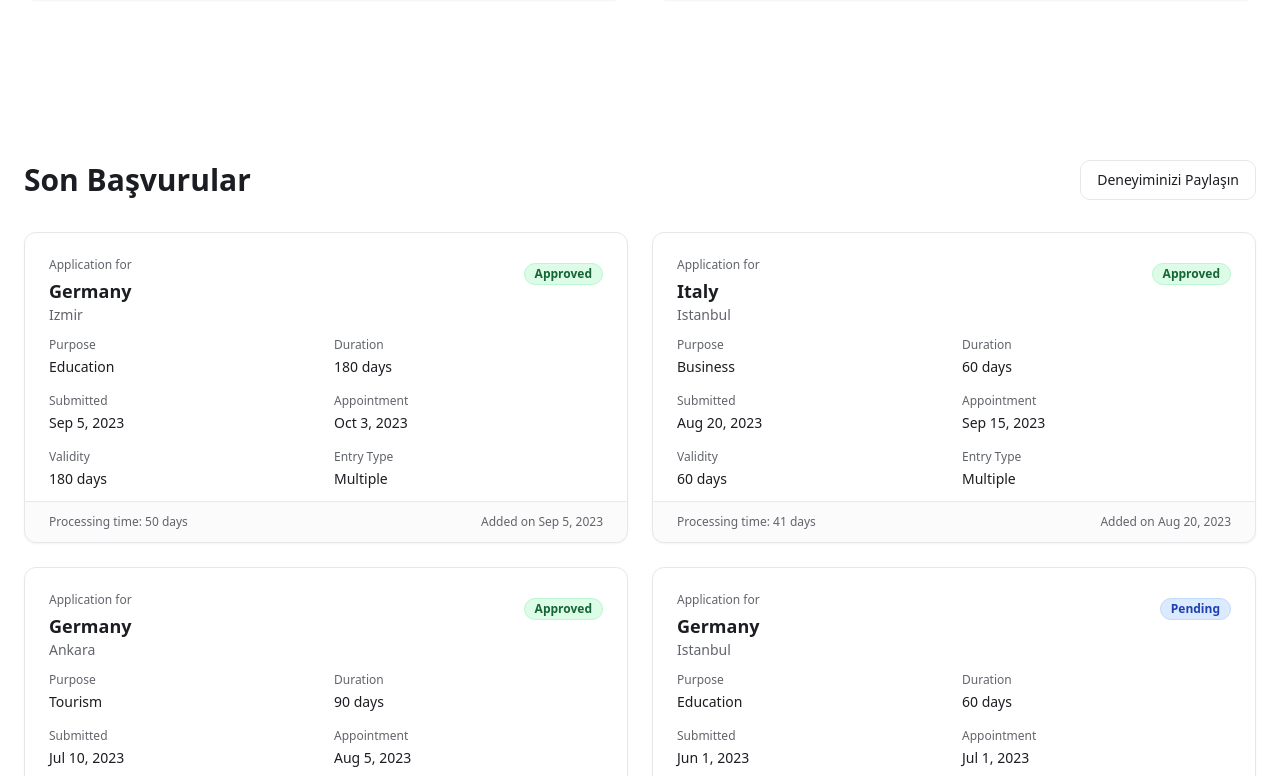
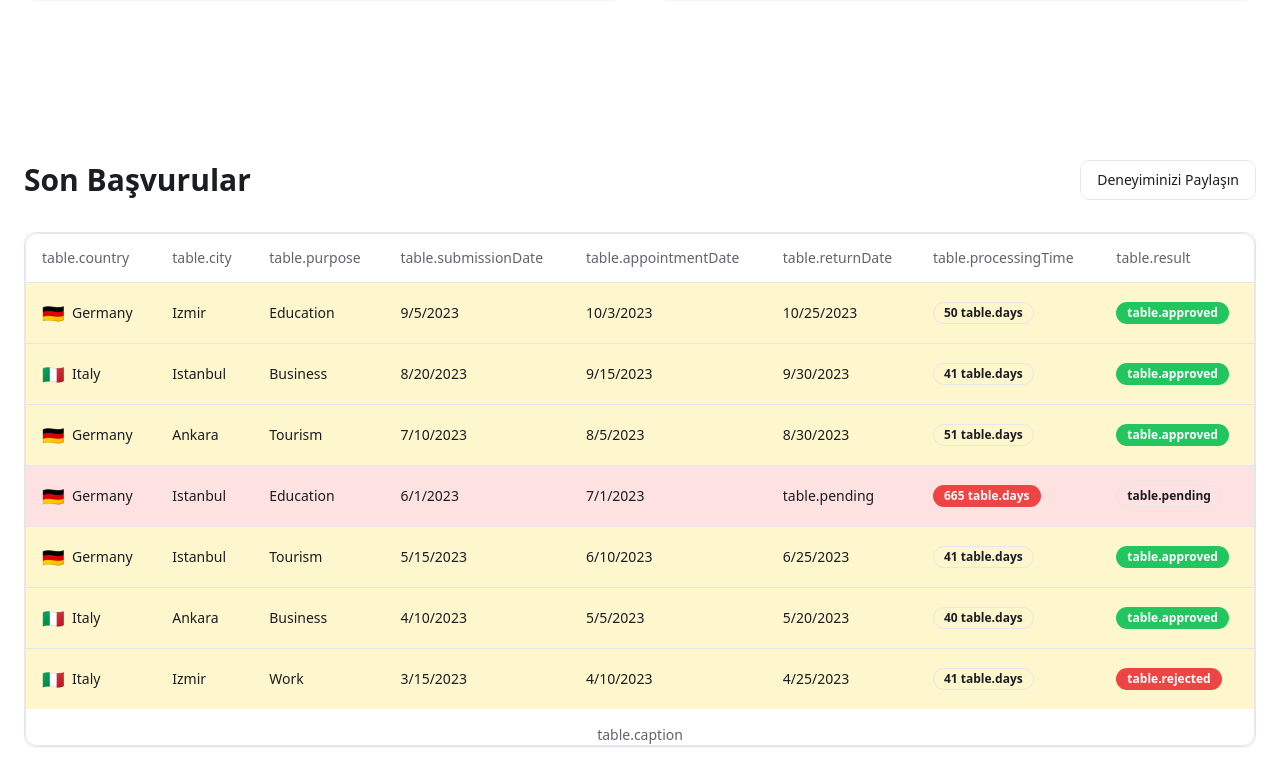
Before and after one commit to alperklc/visa-tracker-turkey, a React (Vite) app: page / in a window 1280 px wide. Shown: the part 1884-2660 px from the top of the page. Built offline with nearby package versions, Linux system fonts and the light colour scheme.

Commit message:
Refactor: Replace tiles with application table on main page

```diff
--- a/src/pages/Index.tsx
+++ b/src/pages/Index.tsx
@@ -1,22 +1,18 @@
 
-import React from 'react';
+import React, { useState } from 'react';
 import Layout from '@/components/Layout';
 import Hero from '@/components/Hero';
 import Dashboard from '@/components/Dashboard';
-import ApplicationCard from '@/components/ApplicationCard';
-import { useApplications } from '@/hooks/useApplications';
+import ApplicationTable from '@/components/ApplicationTable';
 import { Button } from '@/components/ui/button';
 import { Link } from 'react-router-dom';
 import { useLanguage } from '@/lib/LanguageContext';
+import { useApplications } from '@/hooks/useApplications';
+import { Card } from '@/components/ui/card';
 
 const Index: React.FC = () => {
   const { applications, loading } = useApplications();
   const { t } = useLanguage();
-
-  // Display only the most recent 4 applications
-  const recentApplications = [...applications]
-    .sort((a, b) => b.createdAt.getTime() - a.createdAt.getTime())
-    .slice(0, 4);
 
   return (
     <Layout>
@@ -38,21 +34,14 @@ const Index: React.FC = () => {
         </div>
 
         {loading ? (
-          <div className="grid grid-cols-1 md:grid-cols-2 gap-6">
-            {[...Array(4)].map((_, i) => (
-              <div key={i} className="h-64 animate-pulse bg-muted rounded-lg"></div>
-            ))}
+          <div className="animate-pulse space-y-4">
+            <div className="h-8 bg-muted rounded-md w-full"></div>
+            <div className="h-64 bg-muted rounded-md w-full"></div>
           </div>
-        ) : recentApplications.length > 0 ? (
-          <div className="grid grid-cols-1 md:grid-cols-2 gap-6">
-            {recentApplications.map((application) => (
-              <ApplicationCard
-                key={application.id}
-                application={application}
-                className="animate-slide-up"
-              />
-            ))}
-          </div>
+        ) : applications.length > 0 ? (
+          <Card className="overflow-hidden">
+            <ApplicationTable />
+          </Card>
         ) : (
           <div className="text-center py-12">
             <h3 className="text-xl font-semibold mb-2">{t('recentApplications.noApplications')}</h3>
```
